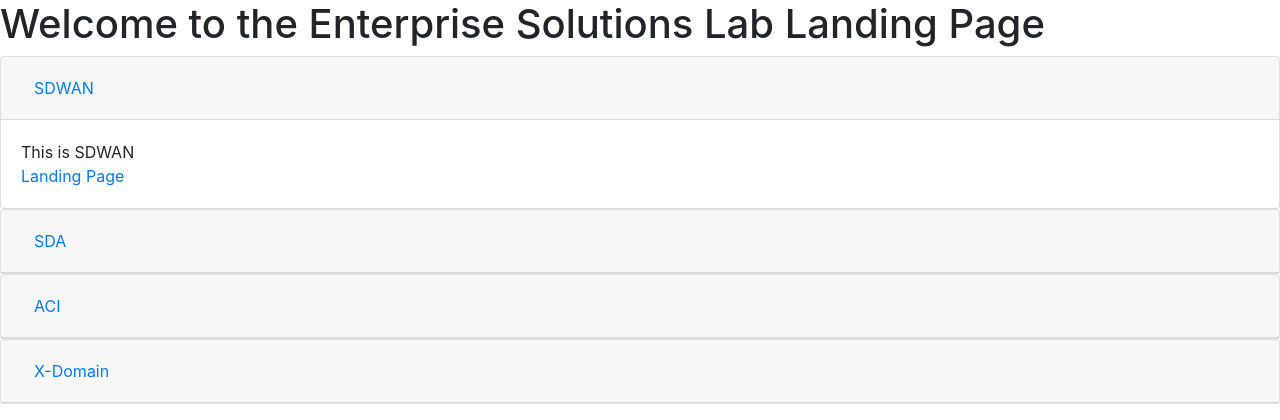
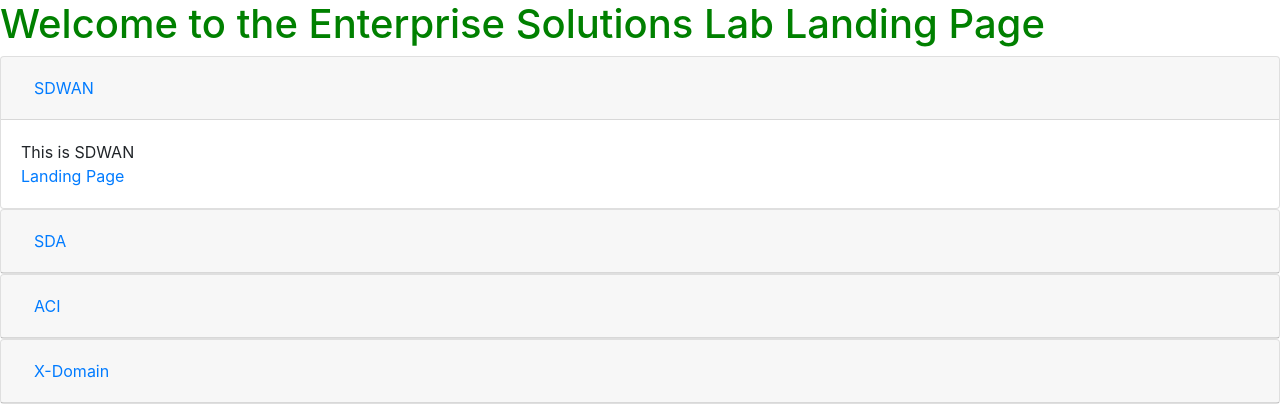
Before and after one commit to lcartwri/sl-web-app, a Flask app: page / in a window 1280 px wide. Shown: the part 56-476 px from the top of the page. Run offline with Flask 2, Linux system fonts and the light colour scheme; some libraries are stand-ins or nearby versions.

Commit message:
add style.css file

```diff
--- a/slproject/static/style.css
+++ b/slproject/static/style.css
@@ -0,0 +1,3 @@
+h1 {
+    color: green;
+}
--- a/slproject/templates/base_index.html
+++ b/slproject/templates/base_index.html
@@ -4,8 +4,11 @@
     <head>
         <meta charset="utf-8">
         <title>{%block title%}{%endblock%}</title>
-        <!-- Latest compiled and minified CSS -->
-        <!-- Bootstrap CSS, JS, and jQuery -->
+        <link rel="stylesheet" href="https://stackpath.bootstrapcdn.com/bootstrap/4.1.1/css/bootstrap.min.css" integrity="sha384-WskhaSGFgHYWDcbwN70/dfYBj47jz9qbsMId/iRN3ewGhXQFZCSftd1LZCfmhktB" crossorigin="anonymous">
+        <script src="https://code.jquery.com/jquery-3.3.1.slim.min.js" integrity="sha384-q8i/X+965DzO0rT7abK41JStQIAqVgRVzpbzo5smXKp4YfRvH+8abtTE1Pi6jizo" crossorigin="anonymous"></script>
+        <script src="https://cdnjs.cloudflare.com/ajax/libs/popper.js/1.14.3/umd/popper.min.js" integrity="sha384-ZMP7rVo3mIykV+2+9J3UJ46jBk0WLaUAdn689aCwoqbBJiSnjAK/l8WvCWPIPm49" crossorigin="anonymous"></script>
+        <script src="https://stackpath.bootstrapcdn.com/bootstrap/4.1.1/js/bootstrap.min.js" integrity="sha384-smHYKdLADwkXOn1EmN1qk/HfnUcbVRZyYmZ4qpPea6sjB/pTJ0euyQp0Mk8ck+5T" crossorigin="anonymous"></script>
+        <link rel="stylesheet" href="static/style.css" type="text/css" >
       </head>
     <body>
 
@@ -39,9 +42,5 @@
           {%block content%}
 
           {%endblock%}
-          <link rel="stylesheet" href="https://stackpath.bootstrapcdn.com/bootstrap/4.1.1/css/bootstrap.min.css" integrity="sha384-WskhaSGFgHYWDcbwN70/dfYBj47jz9qbsMId/iRN3ewGhXQFZCSftd1LZCfmhktB" crossorigin="anonymous">
-          <script src="https://code.jquery.com/jquery-3.3.1.slim.min.js" integrity="sha384-q8i/X+965DzO0rT7abK41JStQIAqVgRVzpbzo5smXKp4YfRvH+8abtTE1Pi6jizo" crossorigin="anonymous"></script>
-          <script src="https://cdnjs.cloudflare.com/ajax/libs/popper.js/1.14.3/umd/popper.min.js" integrity="sha384-ZMP7rVo3mIykV+2+9J3UJ46jBk0WLaUAdn689aCwoqbBJiSnjAK/l8WvCWPIPm49" crossorigin="anonymous"></script>
-          <script src="https://stackpath.bootstrapcdn.com/bootstrap/4.1.1/js/bootstrap.min.js" integrity="sha384-smHYKdLADwkXOn1EmN1qk/HfnUcbVRZyYmZ4qpPea6sjB/pTJ0euyQp0Mk8ck+5T" crossorigin="anonymous"></script>
-    </body>
+        </body>
 </html>
```
